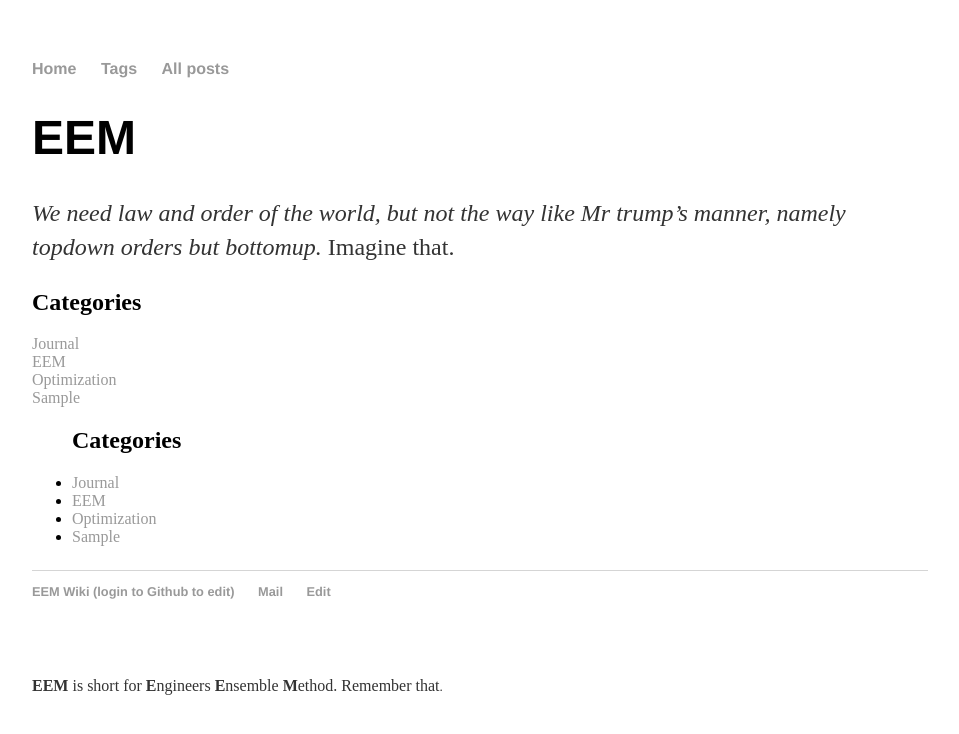
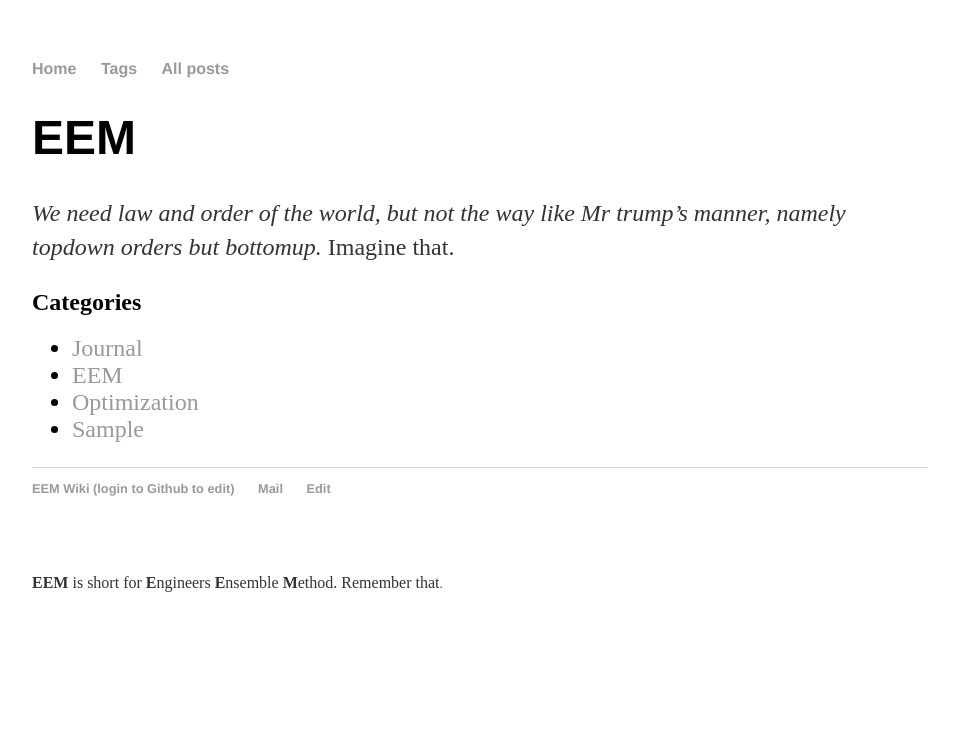
Before and after one commit to takasimiz/bak-github.io, a Jekyll site: the page built from index.html, in a window 1280 px wide. Shown: the top 734 px of the page, without its empty margins (160-1119 px from the left). Built offline with Jekyll 4.4.1, drawn with Linux system fonts in a browser that asks for light colours.

Commit message:
Update index.html

```diff
--- a/index.html
+++ b/index.html
@@ -9,16 +9,13 @@
 	<p><i>We need law and order of the world, but not the way like Mr trump’s manner, namely topdown orders but bottomup.</i> Imagine that.
 
 <h2>Categories</H2>
-{% for category in site.categories %}
-    <a href="/category/{{ category[0] }}.html" style="text-decoration: none;">{% if category[0] == 'eem' %}{{ category[0] | upcase }}{% else %}{{ category[0] | capitalize }}{% endif %}</a><br />
-{% endfor %}
-
 <ul>
-<h2>Categories</H2>
-{% for category in site.categories %}
+<font size="+2">
+  {% for category in site.categories %}
     <li><a href="/category/{{ category[0] }}.html" style="text-decoration: none;">{% if category[0] == 'eem' %}{{ category[0] | upcase }}{% else %}{{ category[0] | capitalize }}{% endif %}</a></li>
 {% endfor %}
+  </font>
 </ul>
 
-	</p>
+</p>
 </div><!-- /.blurb -->
```
